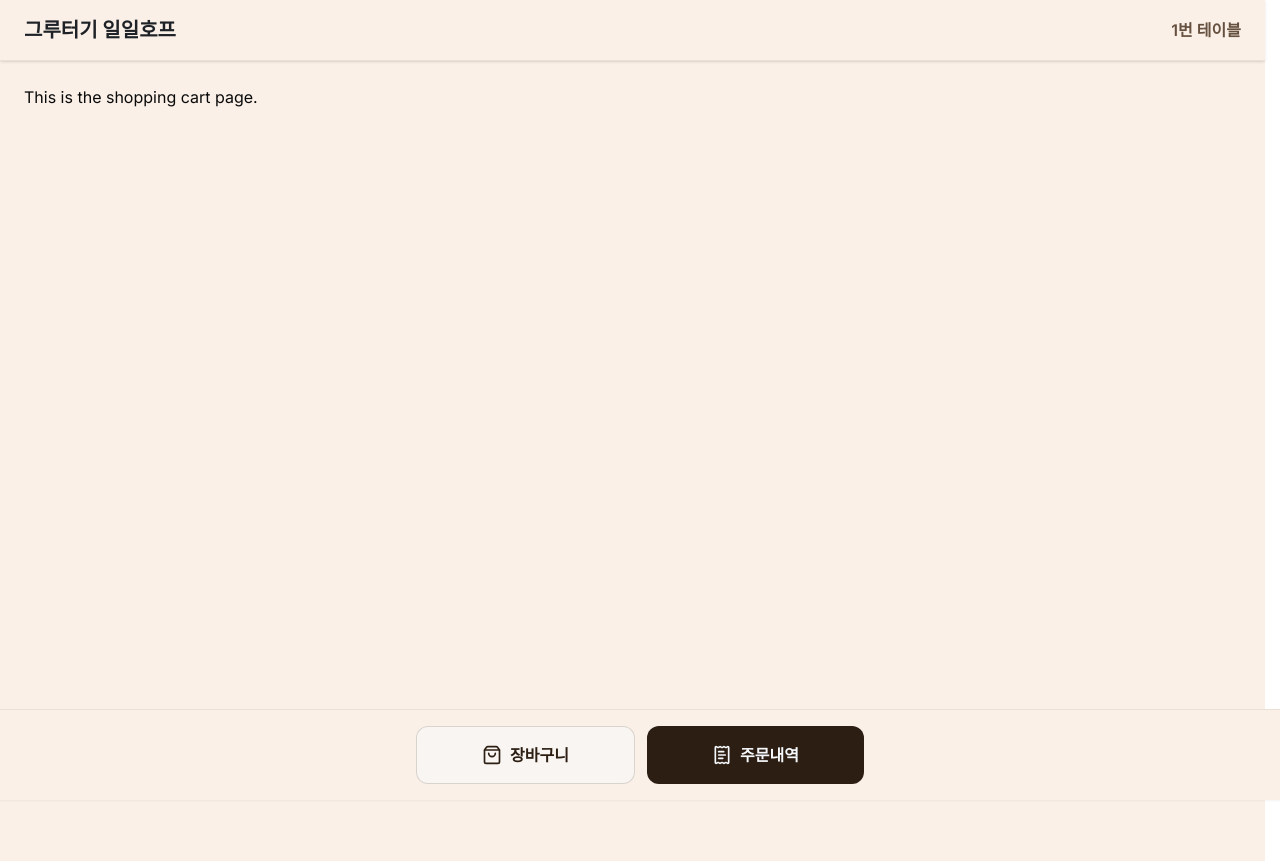
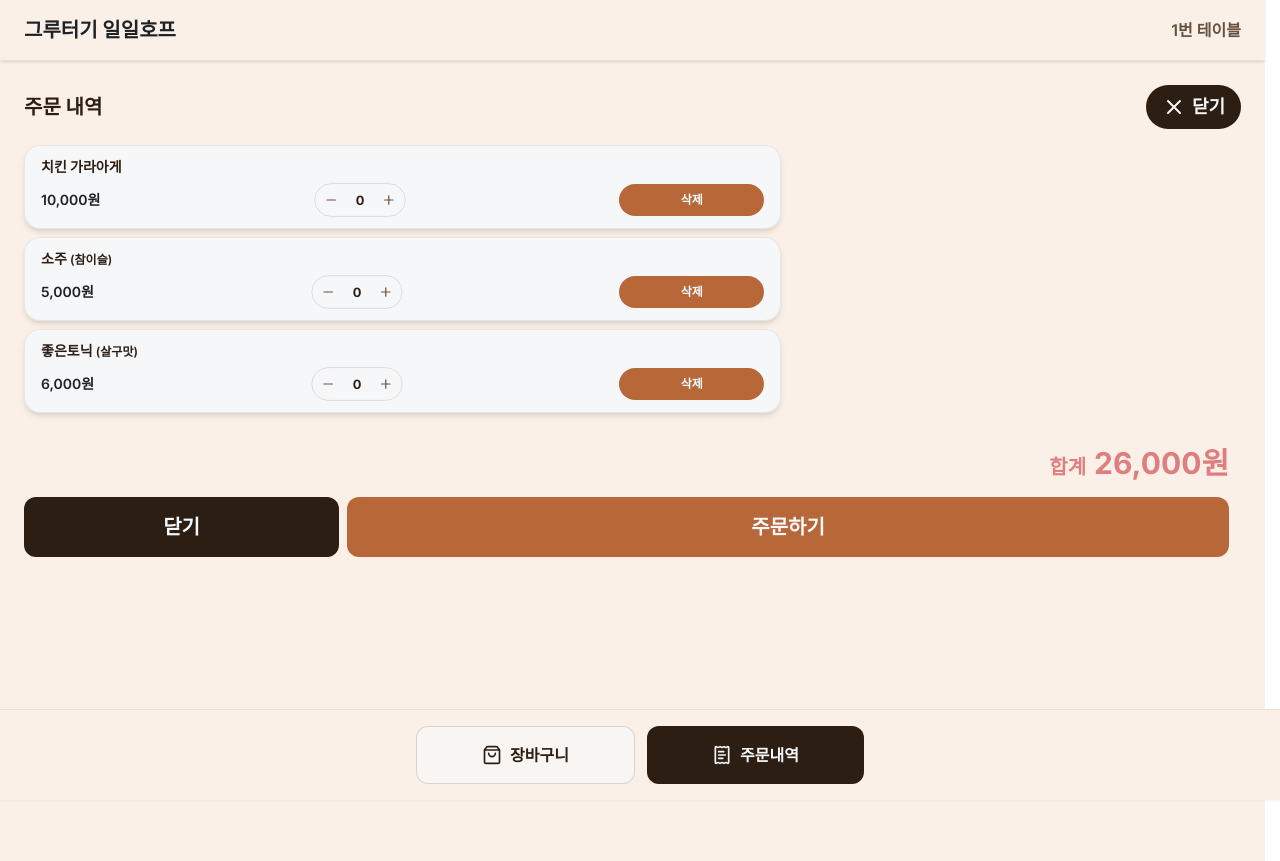
Before and after one commit to Ujin-Heo/ilhop-manager, a Next.js app in the folder frontend/: page /order/1/cart in a window 1280 px wide. Built offline with nearby package versions, Linux system fonts and the light colour scheme.

Commit message:
feat: Make shopping cart page design structure

```diff
--- a/frontend/app/(customer)/order/[tableNum]/cart/page.tsx
+++ b/frontend/app/(customer)/order/[tableNum]/cart/page.tsx
@@ -1,7 +1,60 @@
-export default function Page() {
+import React, { use } from "react";
+import Link from "next/link";
+import { X } from "lucide-react";
+import { orderHistory } from "@/lib/placeholder-data";
+import CartItem from "@/components/customer/cart-item";
+import { formatCurrency } from "@/lib/utils";
+
+export default function Page({
+  params,
+}: {
+  params: Promise<{ tableNum: string }>;
+}) {
+  const { tableNum } = use(params);
+  const items = orderHistory.orderItems;
+  const totalAmount = orderHistory.totalAmount;
+
   return (
     <main className="flex-1 space-y-8 px-6 pt-6 pb-24">
-      <span>This is the shopping cart page.</span>
+      <header className="flex items-center justify-between mb-4">
+        <h2 className="text-xl font-bold text-deep-brown">주문 내역</h2>
+        <Link
+          href={`/order/${tableNum}`}
+          className="flex items-center gap-1.5 rounded-full bg-deep-brown px-4 py-2 text-lg font-bold text-white transition-all active:scale-95"
+        >
+          <X size={24} />
+          닫기
+        </Link>
+      </header>
+
+      <ul className="grid grid-cols-1 gap-2">
+        {items.map((item, itemIdx) => (
+          <li key={`${itemIdx}-${item.menuName}`}>
+            <CartItem item={item} />
+          </li>
+        ))}
+      </ul>
+
+      <footer className="flex flex-col gap-4 pr-3">
+        <h1 className="flex justify-end items-baseline gap-2 text-red">
+          <span className="text-xl font-bold">합계</span>
+          <span className="text-3xl font-bold">
+            {formatCurrency(totalAmount)}
+          </span>
+        </h1>
+
+        <div className="w-full flex justify-between items-center gap-2">
+          <Link
+            className="flex-1 p-4 rounded-xl bg-deep-brown text-center text-white text-xl font-semibold transition-all active:scale-95"
+            href={`/order/${tableNum}`}
+          >
+            닫기
+          </Link>
+          <button className="flex-3 p-4 rounded-xl bg-cinnamon text-white text-xl font-semibold transition-all active:scale-95">
+            주문하기
+          </button>
+        </div>
+      </footer>
     </main>
   );
 }
--- a/frontend/app/(customer)/order/[tableNum]/history/page.tsx
+++ b/frontend/app/(customer)/order/[tableNum]/history/page.tsx
@@ -13,8 +13,7 @@ export default function Page({
 
   return (
     <main className="flex-1 space-y-8 px-6 pt-6 pb-24">
-      <section>
-        <div className="flex items-center justify-between mb-4">
+      <header className="flex items-center justify-between mb-4">
         <h2 className="text-xl font-bold text-deep-brown">주문 내역</h2>
         <Link
           href={`/order/${tableNum}`}
@@ -23,11 +22,21 @@ export default function Page({
           <X size={24} />
           닫기
         </Link>
-        </div>
+      </header>
+
       <div className="p-4 pt-2 rounded-2xl border border-sepia/10 bg-white/60 shadow-sm backdrop-blur-xs">
         <OrderHistoryTable orderSummary={orderHistory} />
       </div>
-      </section>
+
+      <footer className="flex justify-center">
+        <Link
+          href={`/order/${tableNum}`}
+          className="flex justify-center items-center gap-1.5 w-[90%] p-4 rounded-xl bg-deep-brown text-white text-xl font-semibold transition-all active:scale-95"
+        >
+          <X size={24} />
+          닫기
+        </Link>
+      </footer>
     </main>
   );
 }
--- /dev/null
+++ b/frontend/components/customer/cart-item.tsx
@@ -0,0 +1,54 @@
+"use client";
+
+import { useState } from "react";
+import { OrderItemSummaryResponse } from "@/lib/definitions";
+import { formatCurrency, cn } from "@/lib/utils";
+import QuantitySelector from "@/components/customer/quantity-selector";
+
+interface CartItemProps {
+  item: OrderItemSummaryResponse;
+}
+
+export default function CartItem({ item }: CartItemProps) {
+  const [quantity, setQuantity] = useState(0);
+
+  return (
+    <div className="flex flex-col overflow-hidden rounded-2xl border border-sepia/10 bg-white/80 px-4 py-3 shadow-md">
+      <div className="flex">
+        {/* 1. Menu Name (selectedOption) */}
+        <h3 className="text-sm font-bold text-deep-brown leading-tight">
+          {`${item.menuName}` + " "}
+          {item.selectedOption && (
+            <span className="text-xs font-semibold">
+              ({item.selectedOption})
+            </span>
+          )}
+        </h3>
+      </div>
+
+      <div className="flex items-center justify-between gap-4 h-8 mt-2">
+        {/* 2. Menu Price */}
+        <p className="text-sm font-semibold text-black">
+          {formatCurrency(item.unitPrice)}
+        </p>
+
+        {/* 3. Quantity Selector (- number +) */}
+        <QuantitySelector
+          quantity={quantity}
+          minQuantity={1}
+          setQuantity={setQuantity}
+          className="scale-[0.8]"
+        />
+
+        {/* 4. "삭제" Button */}
+        <button
+          className={cn(
+            "w-[20%] rounded-full py-2 text-xs font-bold transition-all active:scale-95 bg-cinnamon text-white",
+          )}
+        >
+          삭제
+        </button>
+      </div>
+    </div>
+  );
+}
--- a/frontend/components/customer/menu-card.tsx
+++ b/frontend/components/customer/menu-card.tsx
@@ -64,7 +64,11 @@ export default function MenuCard({ menu }: MenuCardProps) {
 
       <div className="flex items-center justify-between gap-4 pt-2">
         {/* 5. Quantity Selector (- number +) */}
-        <QuantitySelector quantity={quantity} setQuantity={setQuantity} />
+        <QuantitySelector
+          quantity={quantity}
+          minQuantity={0}
+          setQuantity={setQuantity}
+        />
 
         {/* 6. "담기" Button */}
         <button
--- a/frontend/components/customer/quantity-selector.tsx
+++ b/frontend/components/customer/quantity-selector.tsx
@@ -1,23 +1,33 @@
 "use client";
 
 import { Plus, Minus } from "lucide-react";
+import { cn } from "@/lib/utils";
 
 interface QuantitySelectorProp {
   quantity: number;
+  minQuantity: number;
   setQuantity: (newQuantity: number | ((prev: number) => number)) => void;
+  className?: string;
 }
 
 export default function QuantitySelector({
   quantity,
+  minQuantity,
   setQuantity,
+  className,
 }: QuantitySelectorProp) {
   const incrementQuantity = () => setQuantity((prev) => prev + 1);
 
   const decrementQuantity = () =>
-    setQuantity((prev) => (prev > 0 ? prev - 1 : 0));
+    setQuantity((prev) => (prev > minQuantity ? prev - 1 : minQuantity));
 
   return (
-    <div className="flex items-center gap-1 rounded-full border border-sepia/20 p-1">
+    <div
+      className={cn(
+        "flex items-center gap-1 rounded-full border border-sepia/20 p-1",
+        className,
+      )}
+    >
       <button
         onClick={decrementQuantity}
         className="flex h-8 w-8 items-center justify-center rounded-full text-sepia"
```
Lines whose indentation alone changed are shown as unchanged.
